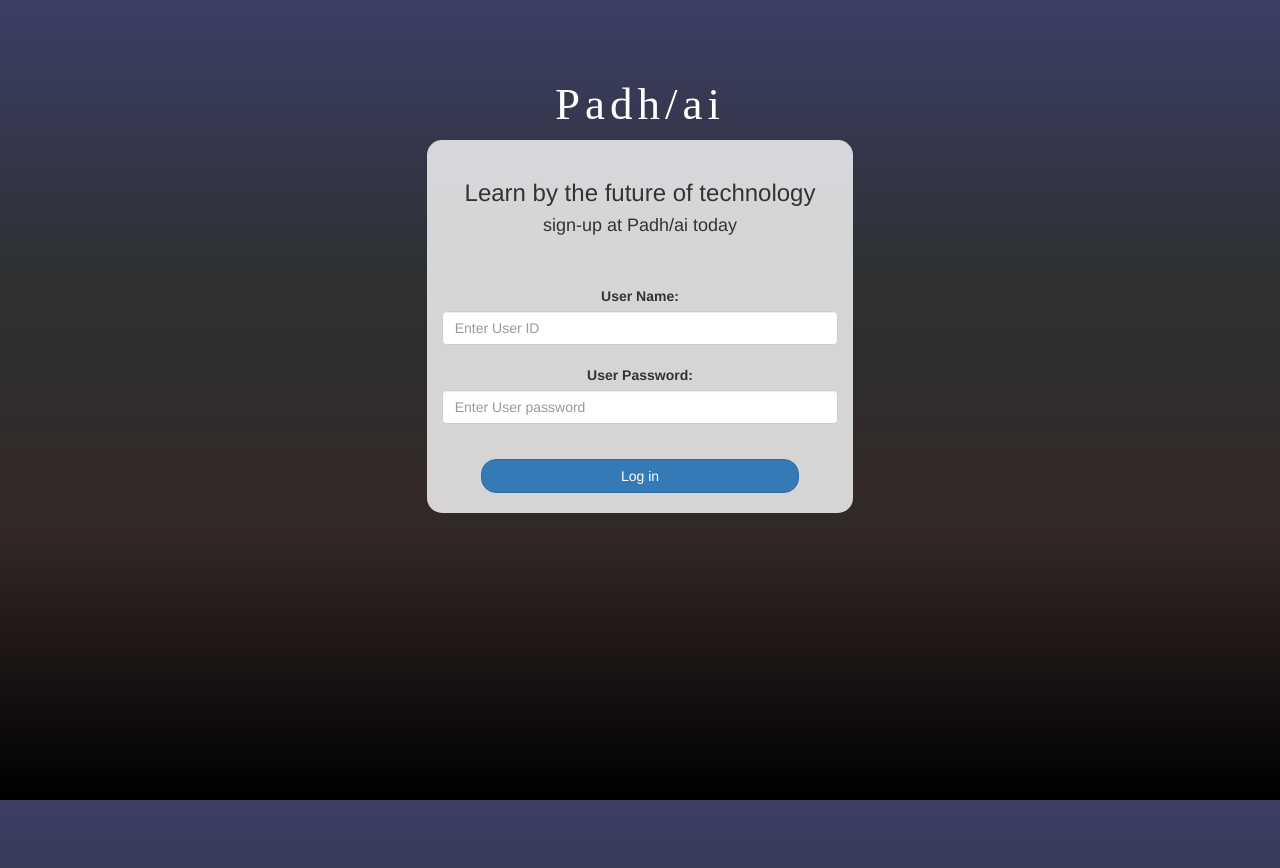
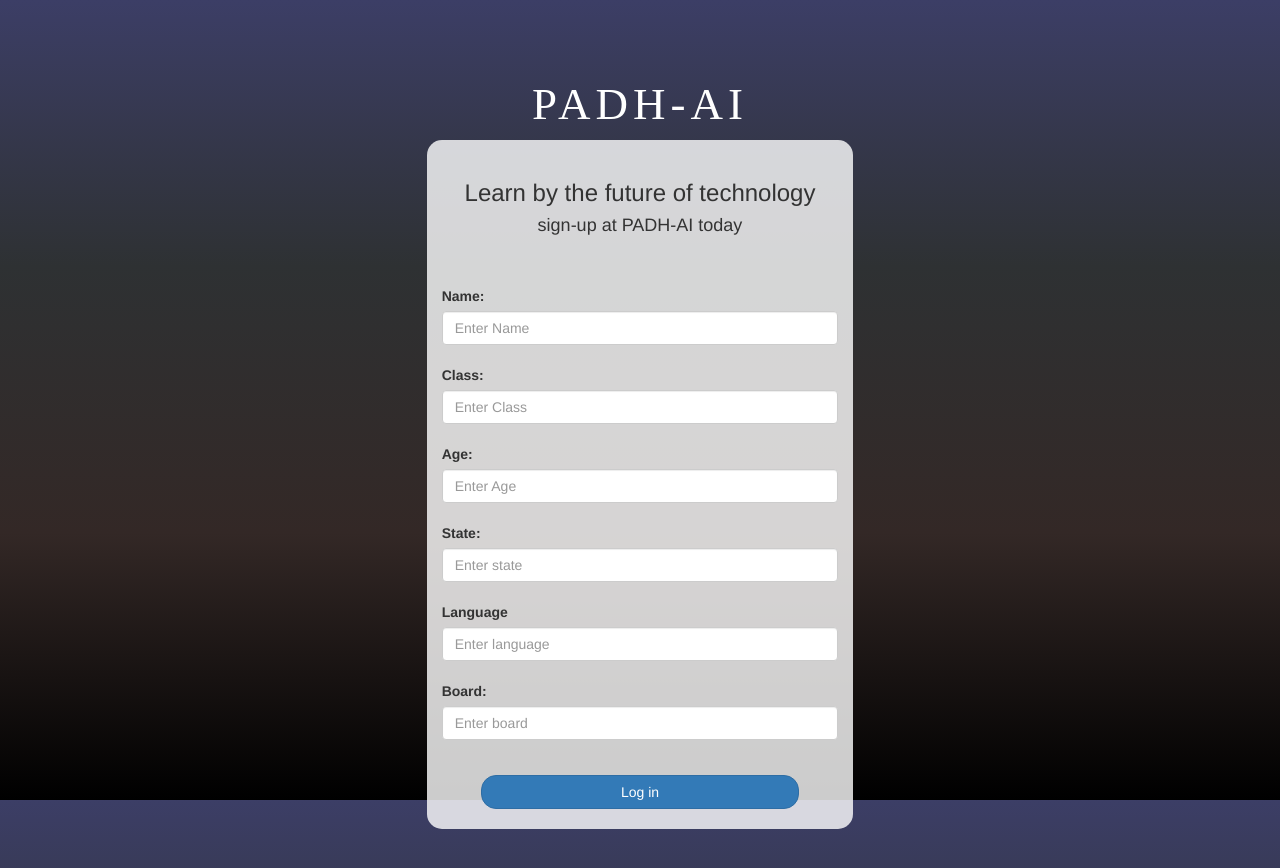
Before and after one commit to Shaurya-raj/padh-ai, a plain HTML site: page index.html in a window 1280 px wide. Drawn offline with nearby package versions, Linux system fonts and the light colour scheme; a web font is replaced by a local one.

Commit message:
Add files via upload

```diff
--- a/index.html
+++ b/index.html
@@ -1,7 +1,7 @@
 <!DOCTYPE html>
 <html>
 <head>
-	<title>Padh/ai</title>
+	<title>PADH-AI</title>
 <link href="https://fonts.googleapis.com/css?family=Yeon+Sung&display=swap" rel="stylesheet"><meta name="viewport" content="width=device-width, initial-scale=1">
 
 <link rel="stylesheet" href="https://maxcdn.bootstrapcdn.com/bootstrap/3.4.0/css/bootstrap.min.css">
@@ -13,20 +13,32 @@
 </head>
 <body>
 <center>
-	<h1 class="header">Padh/ai
+	<h1 class="header">PADH-AI
 </h1>
 	<div class="col-lg-4 col-md-6 col-sm-6 col-xs-11 login_div">
 	<br>
 		<h3 >Learn by the future of technology</h3>
-		<h4 >sign-up at Padh/ai today</h4>
+		<h4 >sign-up at PADH-AI today</h4>
 		<br>
 		<br>
 		<div class="form-group">
-		  <label >User Name:</label>
-		  <input type="text" id="Tuser" placeholder="Enter User ID" class="form-control">
+		  <label >Name:</label>
+		  <input type="text" id="Tuser" placeholder="Enter Name" class="form-control">
 		  <br>
-		  <label >User Password:</label>
-		  <input type="text" id="pass-user" placeholder="Enter User password" class="form-control">
+		  <label > Class:</label>
+		  <input type="text" id="class" placeholder="Enter Class" class="form-control">
+		  <br>
+		  <label > Age:</label>
+		  <input type="text" id="age" placeholder="Enter Age" class="form-control">
+		  <br>
+		  <label > State:</label>
+		  <input type="text" id="state" placeholder="Enter state" class="form-control">
+		  <br>
+		  <label > Language</label>
+		  <input type="text" id="class" placeholder="Enter language " class="form-control">
+		  <br>
+		  <label > Board:</label>
+		  <input type="text" id="class" placeholder="Enter board" class="form-control">
 		</div>
 		<br>
 		<button id="login_button" class="btn btn-primary">Log in</button>
--- a/style.css
+++ b/style.css
@@ -18,6 +18,7 @@ background-image: linear-gradient(#3C3E66,#2E3133,#332826,#000000);
 .login_div
 {
 	background: rgba(255,255,255,0.8);float: none;border-radius: 15px;
+
 }
 
 .logo
@@ -29,3 +30,9 @@ background-image: linear-gradient(#3C3E66,#2E3133,#332826,#000000);
 {
 	width: 80%;border-radius: 15px;
 }
+label{
+	text-align: left;
+}
+.form-group{
+	text-align: left;
+}
```
